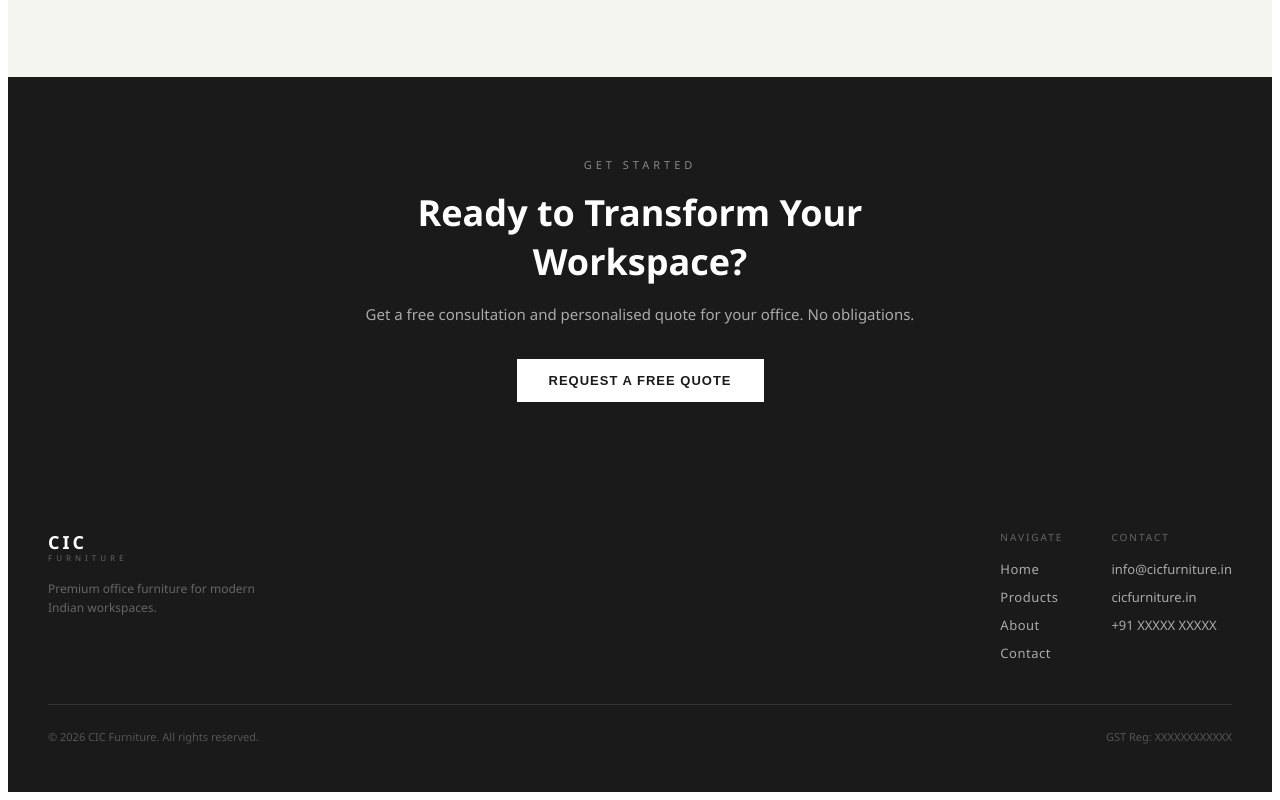
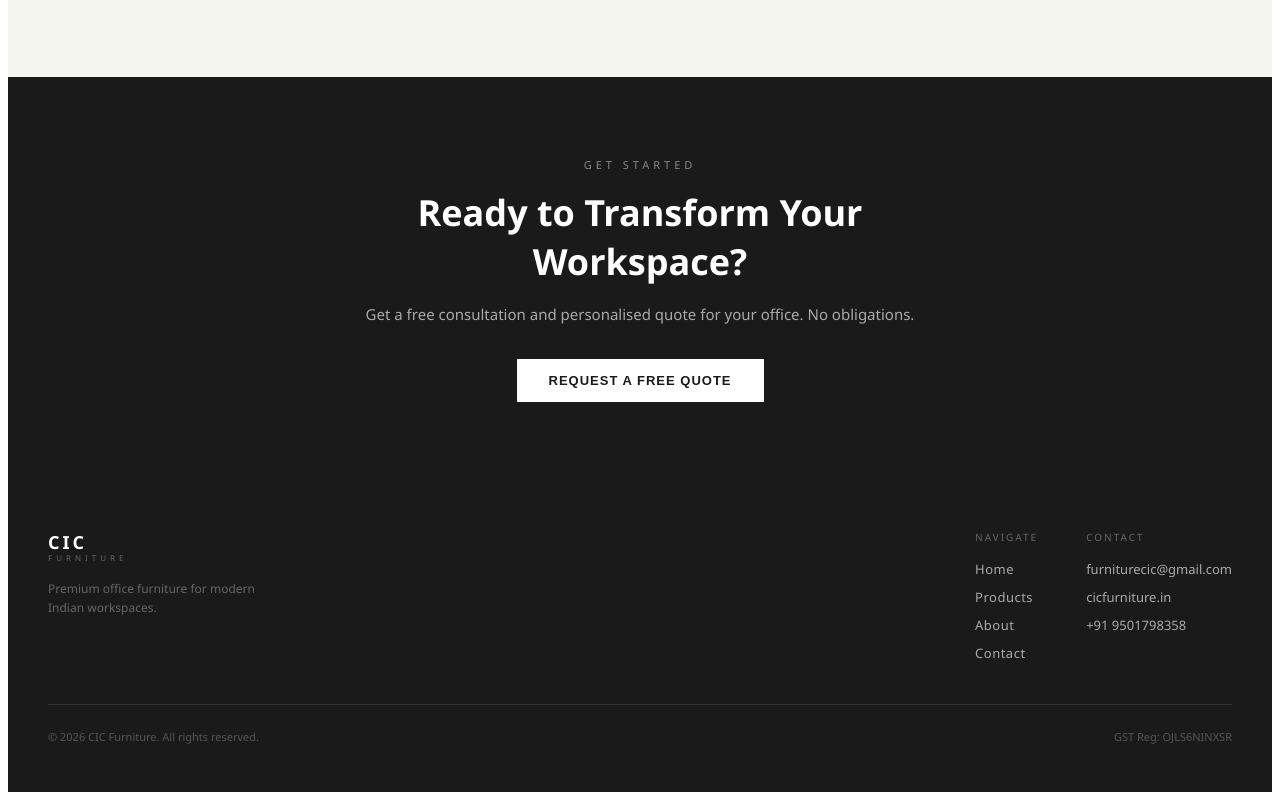
Before and after one commit to ujjwal230701/cic-furniture-website, a React (Create React App) app: page / in a window 1280 px wide. Shown: the part 2004-2804 px from the top of the page. Built offline with nearby package versions, Linux system fonts and the light colour scheme.

Commit message:
Contact info updated

```diff
--- a/src/App.js
+++ b/src/App.js
@@ -251,11 +251,11 @@ export default function CICFurniture() {
               <div>
                 <div style={{ fontSize: 11, letterSpacing: 4, color: "#888", marginBottom: 32 }}>CONTACT DETAILS</div>
                 {[
-                  { label: "ADDRESS", value: "Your Store Address Here" },
-                  { label: "PHONE & WHATSAPP", value: "+91 XXXXX XXXXX" },
-                  { label: "EMAIL", value: "info@cicfurniture.in" },
+                  { label: "ADDRESS", value: "Plot no. 305, Industrial Area, Phase 2, Chandigarh" },
+                  { label: "PHONE & WHATSAPP", value: "+91 9501798358" },
+                  { label: "EMAIL", value: "furniturecic@gmail.com" },
                   { label: "STORE HOURS", value: "Monday – Saturday, 9:00 AM – 7:00 PM" },
-                  { label: "GST NUMBER", value: "XXXXXXXXXXXX" },
+                  { label: "GST NUMBER", value: "ATHYFGTYS3R" },
                 ].map(c => (
                   <div key={c.label} style={{ marginBottom: 28, paddingBottom: 28, borderBottom: "1px solid #e8e8e8" }}>
                     <div style={{ fontSize: 10, letterSpacing: 2, color: "#888", marginBottom: 6 }}>{c.label}</div>
@@ -315,15 +315,15 @@ export default function CICFurniture() {
             </div>
             <div>
               <div style={{ fontSize: 10, letterSpacing: 2, color: "#666", marginBottom: 16 }}>CONTACT</div>
-              <div style={{ fontSize: 13, color: "#aaa", marginBottom: 10 }}>info@cicfurniture.in</div>
+              <div style={{ fontSize: 13, color: "#aaa", marginBottom: 10 }}>furniturecic@gmail.com</div>
               <div style={{ fontSize: 13, color: "#aaa", marginBottom: 10 }}>cicfurniture.in</div>
-              <div style={{ fontSize: 13, color: "#aaa" }}>+91 XXXXX XXXXX</div>
+              <div style={{ fontSize: 13, color: "#aaa" }}>+91 9501798358</div>
             </div>
           </div>
         </div>
         <div style={{ maxWidth: 1200, margin: "32px auto 0", paddingTop: 24, borderTop: "1px solid #333", display: "flex", justifyContent: "space-between", flexWrap: "wrap", gap: 8 }}>
           <div style={{ fontSize: 11, color: "#555" }}>© 2026 CIC Furniture. All rights reserved.</div>
-          <div style={{ fontSize: 11, color: "#555" }}>GST Reg: XXXXXXXXXXXX</div>
+          <div style={{ fontSize: 11, color: "#555" }}>GST Reg: OJLS6NINXSR</div>
         </div>
       </footer>
     </div>
```
